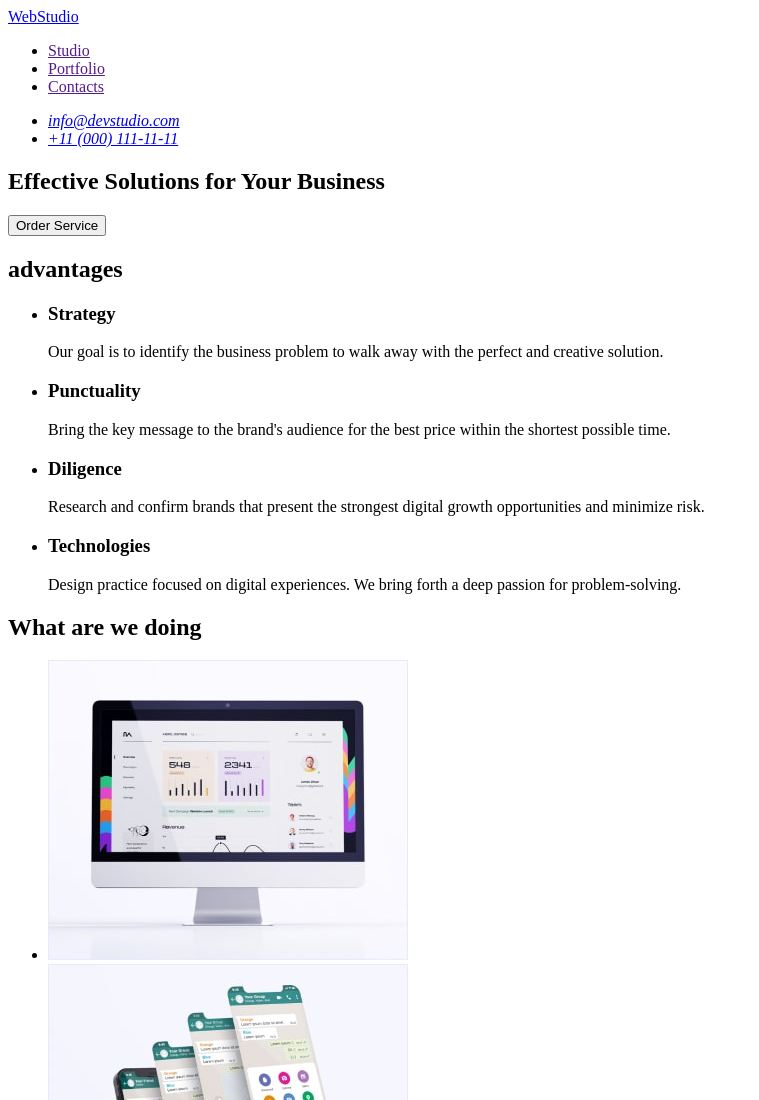
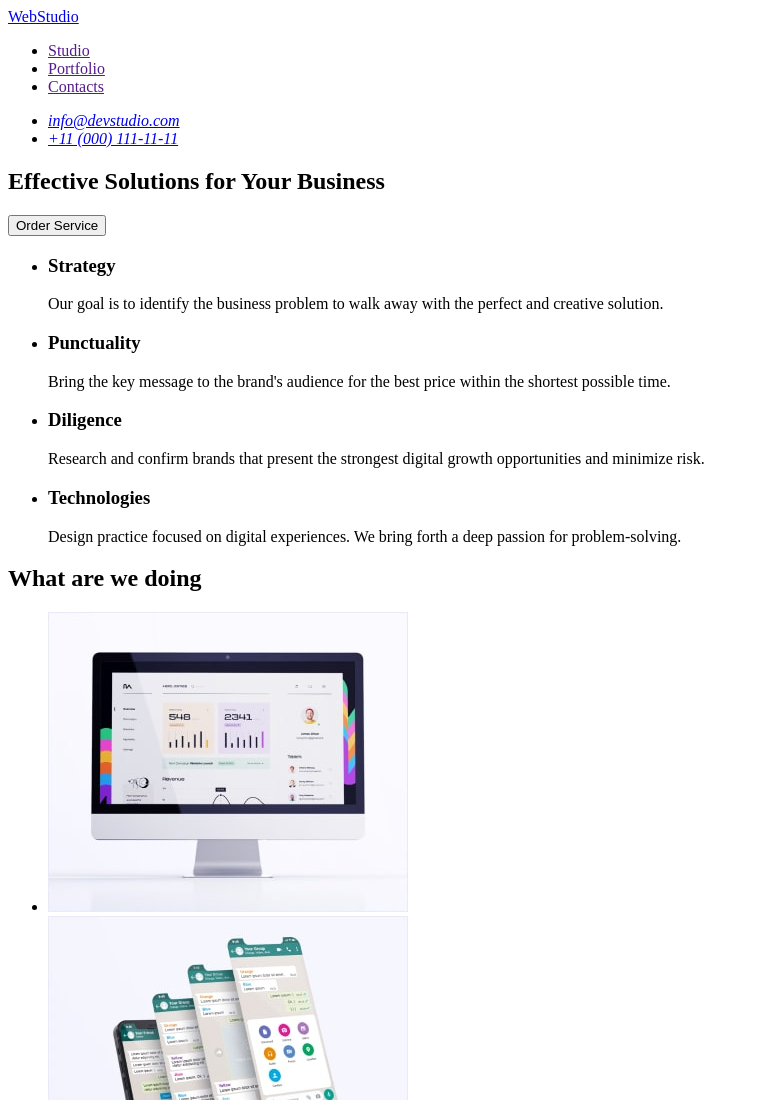
Before and after one commit to Terrenss/goit-markup-hw-01, a plain HTML site: page index.html in a window 1280 px wide. Shown: the top 1100 px of the page, without its empty margins (0-759 px from the left). Drawn offline with Linux system fonts and the light colour scheme.

Commit message:
Update index.html

```diff
--- a/index.html
+++ b/index.html
@@ -35,8 +35,6 @@
 
       <!-- Section 1 -->
       <section>
-        <h2>advantages</h2>
-        <!-- семантичний тег -->
         <ul>
           <li>
             <h3>Strategy</h3>
```
